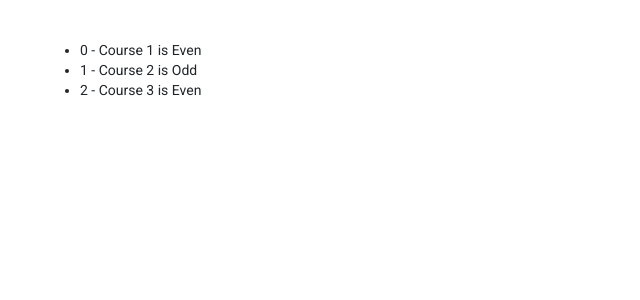
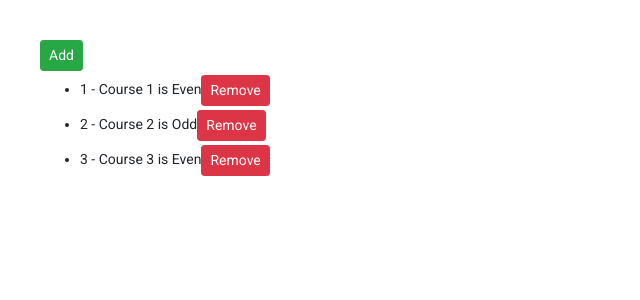
Before and after one commit to codewithiulian/test-app, an Angular app: page / in a window 1280 px wide. Shown: the top 300 px of the page, without its empty margins (0-640 px from the left). Built offline with nearby package versions, Linux system fonts and the light colour scheme.

Commit message:
Change detection

```diff
--- a/src/app/app.component.html
+++ b/src/app/app.component.html
@@ -1,5 +1,7 @@
+<button class="btn btn-sm btn-success" (click)="onAdd()">Add</button>
 <ul>
-  <li *ngFor="let course of courses; index as i; even as even">
-    {{ i }} - {{ course.name }} is <span *ngIf="even">Even</span><span *ngIf="!even">Odd</span>
+  <li class="mt-1" *ngFor="let course of courses; even as even">
+    {{ course.id }} - {{ course.name }} is <span *ngIf="even">Even</span><span *ngIf="!even">Odd</span>
+    <button class="btn btn-sm btn-danger" (click)="onRemove(course)">Remove</button>
   </li>
 </ul>
--- a/src/app/app.component.ts
+++ b/src/app/app.component.ts
@@ -12,4 +12,13 @@ export class AppComponent {
     { id: 2, name: 'Course 2' },
     { id: 3, name: 'Course 3' },
   ];
+
+  onAdd(){
+    let id = this.courses[this.courses.length-1].id + 1;
+    this.courses.push({ id: id, name: `Course ${id}` });
+  }
+
+  onRemove(course){
+    this.courses.splice(this.courses.indexOf(course), 1);
+  }
 }
```
